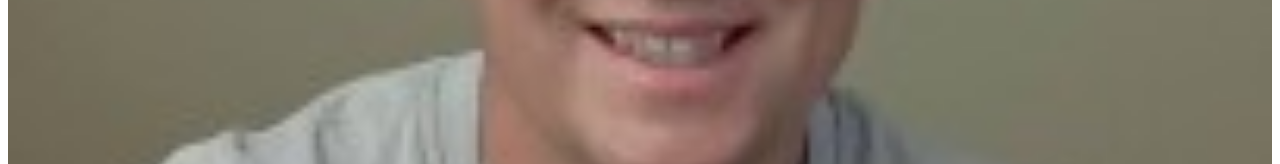
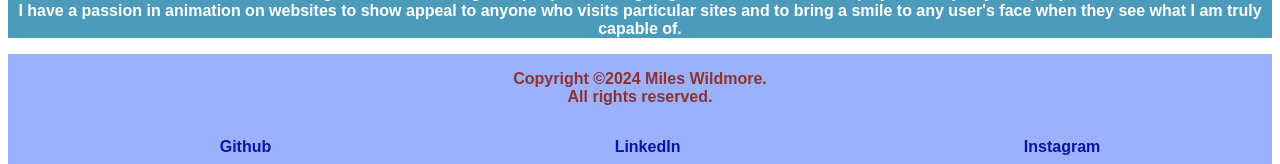
Before and after one commit to mileswildmore18/React-Portfolio, a React (Vite) app: page / in a window 1280 px wide. Shown: the part 731-895 px from the top of the page. Built offline with nearby package versions, Linux system fonts and the light colour scheme.

Commit message:
Added alert messages on contact page for the user to fill in the boxes if they are left empty. Also changed the css properties for the footer words for copyright.

```diff
--- a/src/App.css
+++ b/src/App.css
@@ -7,6 +7,10 @@
 img {
   max-width: 1280px;
   width: 100%;
+}
+
+.miles {
+  width:35%;
 }
 
 ul {
@@ -43,6 +47,10 @@ footer {
   display: flex;
   flex-direction: column;
   background-color: rgb(155, 177, 252);
+}
+
+footer p {
+  color:rgb(141, 50, 50);
 }
 
 nav {
--- a/src/components/About/About.jsx
+++ b/src/components/About/About.jsx
@@ -4,7 +4,7 @@ const About = () => {
     return (
         <div>
             <h1>About Me</h1>
-            <img src="../src/assets/miles-picture.jpg" alt="Miles Wildmore" />
+            <img class="miles" src="./src/assets/miles-picture.jpg" alt="Miles Wildmore" />
             <p>
                 My name is Miles Wildmore. I am a front end web developer who is passionate for developing websites for people. I specialize in making the pages as decorative and professional. <br />
                 Originally born in England, but now live in America since 2001. I became a U.S. citizen in January of 2018, so now I am a dual citizen for U.K. and U.S. <br />
--- a/src/components/Contact/ContactForm.jsx
+++ b/src/components/Contact/ContactForm.jsx
@@ -1,4 +1,4 @@
-import React, { useState } from 'react';
+import React, { useState, useEffect } from 'react';
 
 const ContactForm = () => {
     //A State to manage form inputs and submission status
@@ -6,6 +6,16 @@ const ContactForm = () => {
     const [email, setEmail] = useState('');
     const [message, setMessage] = useState('');
     const [submitStatus, setSubmitStatus] = useState('');
+    const [lastBlurredField, setLastBlurredField] = useState('');
+
+    useEffect(() => {
+        if (lastBlurredField) {
+            const fieldElement = document.getElementById(lastBlurredField);
+            if (fieldElement && fieldElement.value.trim() === '') {
+                alert(`Please fill out the ${lastBlurredField} field.`);
+            }
+        }
+    }, [lastBlurredField]);
 
     //The function to handle form submission
     const handleSubmit = (e) => {
@@ -26,6 +36,12 @@ const ContactForm = () => {
         setMessage('');
     };
 
+    const handleBlur = (field) => {
+        if (!document.getElementById(field).value.trim()) {
+            setLastBlurredField(field);
+        }
+    };
+
     return (
         <form onSubmit={handleSubmit}>
             <label htmlFor="name">Name:</label>
@@ -34,6 +50,7 @@ const ContactForm = () => {
                 id="name"
                 value={name}
                 onChange={(e) => setName(e.target.value)}
+                onBlur={() => handleBlur('name')}
                 required
                 className='input-field'
             />
@@ -44,6 +61,7 @@ const ContactForm = () => {
                 id="email"
                 value={email}
                 onChange={(e) => setEmail(e.target.value)}
+                onBlur={() => handleBlur('email')}
                 required
                 className='input-field'
             />
@@ -53,6 +71,7 @@ const ContactForm = () => {
                 id="message"
                 value={message}
                 onChange={(e) => setMessage(e.target.value)}
+                onBlur={() => handleBlur('message')}
                 required
                 className='input-message'
 
--- a/src/components/Footer/Footer.jsx
+++ b/src/components/Footer/Footer.jsx
@@ -3,7 +3,7 @@ import React from 'react';
 const Footer = () => {
     return (
         <footer>
-            <p>&copy {new Date().getFullYear()} My Portfolio. All rights reserved.</p>
+            <p>Copyright ©{new Date().getFullYear()} Miles Wildmore. <br /> All rights reserved.</p>
 
             <ul>
                 <li><a href="https://github.com/mileswildmore18" target="_blank" rel="noopener norefferer">Github</a></li>
```
